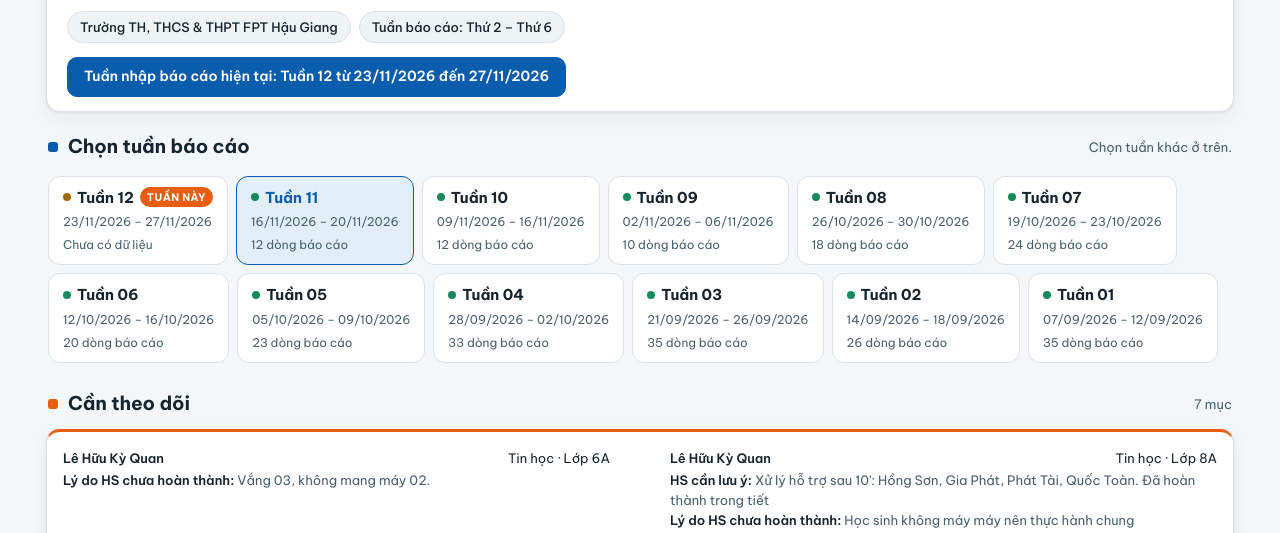
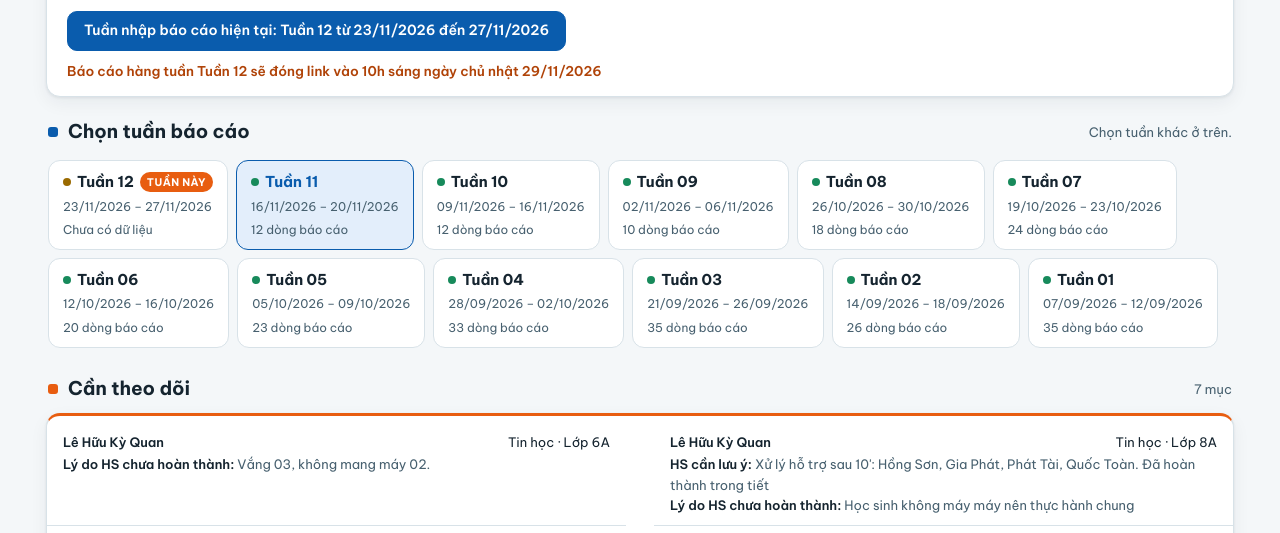
Before and after one commit to QuanLHK-FSC-HAG/FCIA2627, a plain HTML site: page index.html in a window 1280 px wide. Shown: the part 264-797 px from the top of the page. Drawn offline with Linux system fonts and the light colour scheme.

Commit message:
Bo 2 o ten truong va tuan bao cao; them dong dong link 10h Chu nhat 29/11

```diff
--- a/assets/css/style.css
+++ b/assets/css/style.css
@@ -92,6 +92,7 @@
         padding: 5px 12px; font-size: 13px; font-weight: 500;
       }
       .hero-links { display: flex; flex-wrap: wrap; gap: 10px; margin-top: 14px; }
+      .hero-deadline { margin: 10px 0 0; font-size: 13.5px; font-weight: 600; color: var(--orange-ink); }
       .btn {
         display: inline-flex; align-items: center; gap: 7px;
         min-height: 40px; padding: 8px 16px; border-radius: 10px;
--- a/index.html
+++ b/index.html
@@ -23,13 +23,10 @@
           Fschool Hậu Giang, năm học 2026–2027. Mở trang là thấy ngay mục Cần theo dõi và báo cáo đầy đủ
           của tuần liền kề trước; giáo viên chỉ cần mở đúng file của tuần đang nhập liệu.
         </p>
-        <div class="hero-meta">
-          <span class="tag">Trường TH, THCS &amp; THPT FPT Hậu Giang</span>
-          <span class="tag">Tuần báo cáo: Thứ 2 – Thứ 6</span>
-        </div>
         <div class="hero-links">
           <a class="btn primary" href="https://docs.google.com/spreadsheets/d/18emcHAiewA4SuS7F8tWdawiISLPAR4E-/edit?usp=drivesdk&amp;ouid=115290489030694063954&amp;rtpof=true&amp;sd=true" target="_blank" rel="noopener">Tuần nhập báo cáo hiện tại: Tuần 12 từ 23/11/2026 đến 27/11/2026</a>
         </div>
+        <p class="hero-deadline">Báo cáo hàng tuần Tuần 12 sẽ đóng link vào 10h sáng ngày chủ nhật 29/11/2026</p>
       </header>
 
       <div class="sec-head c-blue">
```
